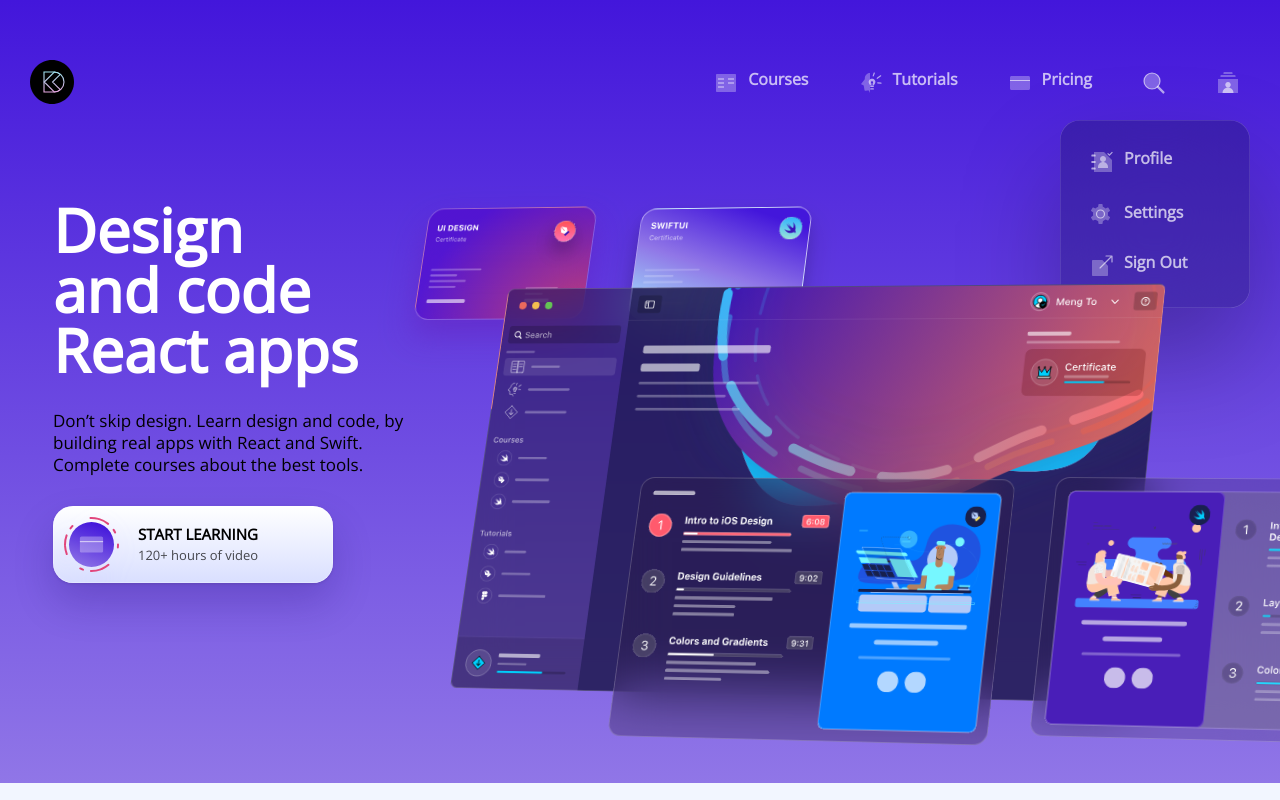
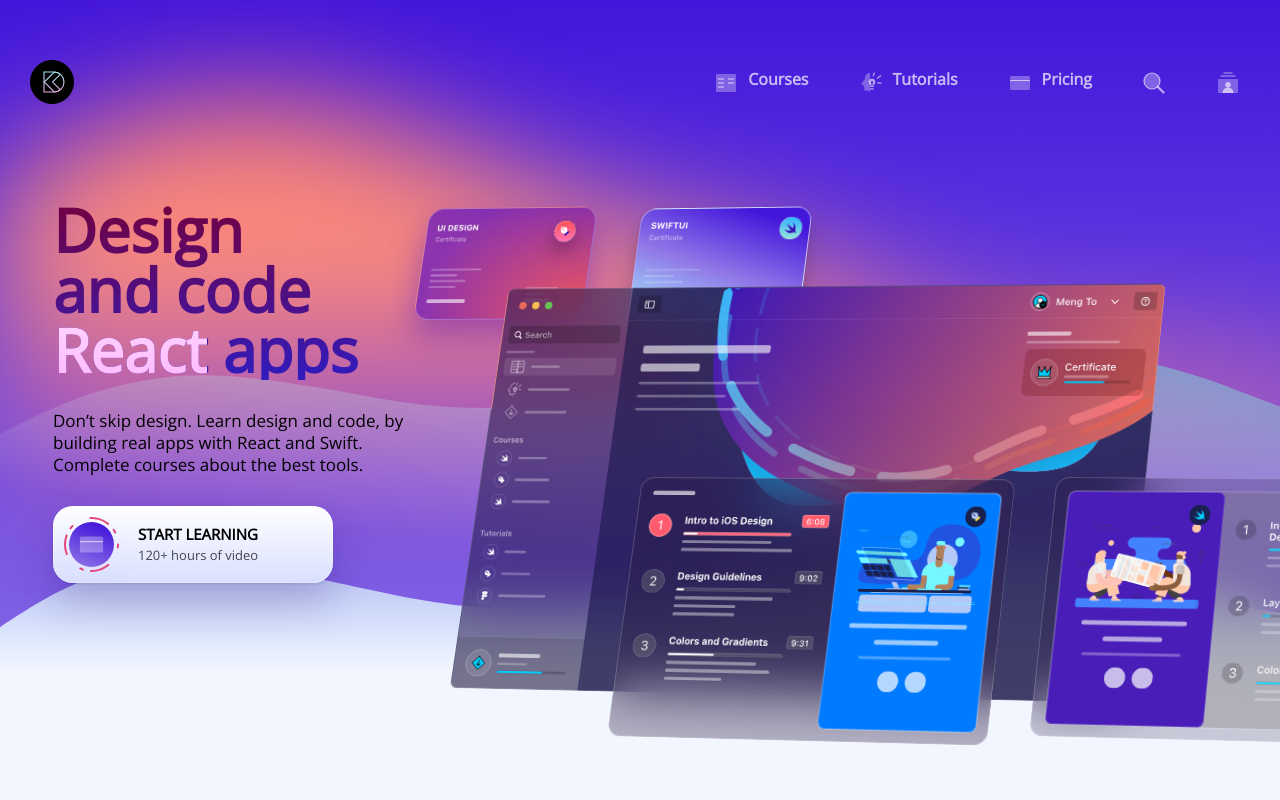
Before and after one commit to MarcAnt/designcodeweb, a Gatsby site: page / in a window 1280 px wide. Built offline with nearby package versions, Linux system fonts and the light colour scheme; Gatsby itself is replaced by a stand-in of ours.

Commit message:
Finalizando curso de DesignCode con React

```diff
--- a/src/components/animations/MockupAnimation.js
+++ b/src/components/animations/MockupAnimation.js
@@ -17,6 +17,15 @@
 const Wrapper  = styled.div`
     position: relative;
     perspective: 5000;
+
+    @media (max-width: 768px) {
+      transform: scale(0.6);
+      transform-origin:top left;
+    }
+    @media (max-width: 45opx) {
+      transform: scale(0.4);
+
+    }
 
     div {
         transform: rotateY(-20deg) rotateX(20deg);
--- /dev/null
+++ b/src/components/backgrounds/WaveBackground.js
@@ -0,0 +1,45 @@
+import React from 'react'
+import styled from 'styled-components'
+
+
+export default function WaveBackground() {
+    return (
+        <Wrapper>
+            <Background />
+            <Wave src="/images/waves/hero-wave1.svg" style={{ top: "100px", filter: "blur(60px)" }}/>
+            <Wave src="/images/waves/hero-wave2.svg" style={{ top: "350px" }} />
+            <BottomWave src="/images/waves/hero-wave3.svg" style={{ top: "550px" }} />
+        </Wrapper>
+    )
+}
+
+
+
+const Wrapper = styled.div`
+    position: relative;
+
+
+`;
+const Wave = styled.img`
+    position: absolute;
+    z-index: -1;
+
+    @media (min-width: 1440px) {
+        width: 100%;
+    }
+`;
+
+const BottomWave = styled(Wave)`
+
+    @media (prefer-color-scheme: dark) {
+        content: url("/images/waves/hero-wave3-dark.svg");
+    }
+`;
+
+const Background = styled.div`
+background: linear-gradient(180deg, #4316DB 0%, #9076E7 100%);
+    position: absolute;
+    width: 100%;
+    height:800px;
+    z-index: -1;
+`;
--- a/src/components/buttons/MenuButtons.js
+++ b/src/components/buttons/MenuButtons.js
@@ -6,7 +6,8 @@
 
     const {item} = props;
     return (
-        <Link to={item.link} >
+
+        <Link to={item.link} onClick={props.onClick}>
 
             <MenuItem title={item.title}>
                 <img src={item.icon} alt={item.title} />
--- a/src/components/layout/Header.js
+++ b/src/components/layout/Header.js
@@ -1,30 +1,58 @@
 import { Link } from 'gatsby';
-import React from 'react'
+import React, { useEffect, useRef, useState } from 'react'
 import styled from 'styled-components';
 import {menuData} from '../../data/menuData.js';
 import MenuButtons from '../buttons/MenuButtons'
 import MenuTooltip from '../tooltips/MenuTooltip.js';
 
 export default function Header() {
+
+    const [isOpen, setIsOpen] = useState(false);
+
+    const ref = useRef()
+    const tooltipRef = useRef()
+
+    function handleClick(event) {
+        setIsOpen(!isOpen);
+        event.preventDefault();
+    }
+
+    function handleClickOutside(event) {
+        //Ayuda a que solo se cambie el valor cuando se de click solo afuera del menu y no dentro de sus elementos
+        if (ref.current && !ref.current.contains(event.target) && !tooltipRef.current.contains(event.target)) {
+
+            setIsOpen(false);
+        }
+    }
+
+    useEffect(()=> {
+        document.addEventListener("mousedown", handleClickOutside);
+
+        return () => {
+            document.removeEventListener("mousedown", handleClickOutside);
+        }
+    }, []);
+
     return(
-        <Wrapper>
+        <Wrapper >
 
             <Link to="/">
                  <img src="images/logos/logo.svg" alt="Logo"/>
 
             </Link>
 
-            <MenuWrapper count={menuData.length}>
+            <MenuWrapper count={menuData.length} ref={ref}>
 
-                {menuData.map((item, index) => (
+                {menuData.map( (item, index) =>  item.link === '/account'? (<MenuButtons item={item} key={index} onClick={ (event) => handleClick(event) } />) : ( <MenuButtons item={item} key={index} /> ) )}
 
-                  <MenuButtons item={item} key={index} />
+                <HamburgerWrapper>
+                    <MenuButtons item={{title: "", icon: "/images/icons/hamburger.svg", link: "/"}} onClick={ (event) => handleClick(event) } />
+                </HamburgerWrapper>
+            </MenuWrapper>
+            <div ref={tooltipRef}>
 
-                ))}
-
-            </MenuWrapper>
-
-            <MenuTooltip />
+                <MenuTooltip isOpen={isOpen}   />
+            </div>
         </ Wrapper>
     );
 }
@@ -38,10 +66,37 @@
     justify-content: space-between;
     align-items: center;
     padding: 0 30px;
+
+    @media (max-width: 768px) {
+        top: 30px;
+    }
+    @media (max-width: 450px) {
+        top: 20px;
+        padding: 0 20px;
+    }
 `;
 const MenuWrapper = styled.div`
 
     display: grid;
     gap: 30px;
     grid-template-columns: repeat(${props => props.count },auto);
+
+    @media (max-width: 768px) {
+
+        > a {
+            display: none;
+        }
+
+        grid-template-columns: auto;
+    }
+
 `;
+
+const HamburgerWrapper = styled.div`
+
+    display: none;
+
+    @media (max-width: 768px) {
+        display: block;
+    }
+`;
--- a/src/components/sections/HeroSection.js
+++ b/src/components/sections/HeroSection.js
@@ -1,18 +1,20 @@
 import React from 'react'
-import styled from 'styled-components'
+import styled, { keyframes } from 'styled-components'
 import { MockupAnimation } from '../animations/MockupAnimation';
+import WaveBackground from '../backgrounds/WaveBackground';
 import PurchaseButton from '../buttons/PurchaseButton';
 import { themes } from '../styles/ColorStyles';
 import { H1, MediumText } from '../styles/TextStyles';
 function HeroSection() {
     return (
         <Wrapper>
+            <WaveBackground />
             <ContentWrapper>
                 <TextWrapper>
 
                     <Title>
                     Design <br />
-                    and code React apps
+                    and code <span>React</span> apps
                     </Title>
                     <Description>Don’t skip design. Learn design and code, by building real apps with
                     React and Swift. Complete courses about the best tools.</Description>
@@ -31,8 +33,16 @@
 // Para resolver problemas con la carga de styled components en gatsby agregando `gatsby-plugin-styled-components`, en gatsby-config
 
 // Usando los styles components
+
+const animation = keyframes`
+
+    from {opacity: 0; transform: translateY(-10px); filter: blur(10px);}
+    to {opacity: 1; transform: translateY(0px); filter: blur(0px);}
+`;
+
+
 const Wrapper = styled.div`
-    background: linear-gradient(180deg, #4316DB 0%, #9076E7 100%);
+
     overflow: hidden;
 `;
 
@@ -42,17 +52,59 @@
 	margin: 0 auto;
     display: grid;
     grid-template-columns: 360px auto;
+
+    @media (max-width: 450px) {
+        grid-template-columns: auto;
+        gap: 60px;
+        padding: 150px 20px 250px;
+    }
 `;
 
 const TextWrapper = styled.div`
   max-width: 360px;
   display: grid;
   gap:30px;
+
+  > * {
+    opacity: 0;
+    animation: ${animation} 1s  forwards;
+
+    :nth-child(1) {
+        animation-delay: 0s;
+    }
+
+    :nth-child(2) {
+        animation-delay: 0.2s;
+    }
+    :nth-child(3) {
+        animation-delay: 0.4s;
+    }
+}
+
+
 `;
 // recordar que cuando esté entre () es que ese estilo viene por import
 //${themes.dark.text1}; viene del import de ColorStyles como un objeto
 const Title = styled(H1)`
 	color: ${themes.dark.text1};
+
+    background: linear-gradient(180deg, #730040 0%, #301cbe 100%);
+    background-clip: text;
+    -webkit-background-clip: text;
+    color: transparent;
+
+    span {
+        background: linear-gradient(180deg, #ffd7ff 0%, #ffb6ff 100%);
+	background-clip: text;
+	-webkit-background-clip: text;
+	color: transparent;
+    }
+
+
+    @media (max-width: 450px) {
+        font-size: 48px;
+    }
+
 `;
 
 const Description = styled(MediumText)``;
--- a/src/components/styles/TextStyles.js
+++ b/src/components/styles/TextStyles.js
@@ -3,16 +3,26 @@
 export const H1 = styled.h1`
   font-weight: bold;
   font-size: 60px;
+
+  @media (max-width: 450px) {
+    font-size: 34px;
+  }
 `
 
 export const H2 = styled.h2`
   font-weight: bold;
   font-size: 40px;
+  @media (max-width: 450px) {
+    font-size: 28px;
+  }
 `
 
 export const H3 = styled.h3`
   font-weight: bold;
   font-size: 30px;
+  @media (max-width: 450px) {
+    font-size: 24px;
+  }
 `
 
 export const BodyIntro = styled.p`
--- a/src/components/tooltips/MenuTooltip.js
+++ b/src/components/tooltips/MenuTooltip.js
@@ -1,14 +1,15 @@
-import React, { useState } from 'react'
+import React from 'react'
 import styled from 'styled-components'
 import {tooltipData} from '../../data/menuData';
 import MenuButtons from '../buttons/MenuButtons';
 
 
-const MenuTooltip = () => {
+const MenuTooltip = (props) => {
 
-    const [isOpen, setIsOpen] = useState(false)
+  const {isOpen} = props;
+
    return (
-        <Wrapper isOpen={isOpen} onClick={ () => setIsOpen(!isOpen) }>
+        <Wrapper isOpen={isOpen} >
             {tooltipData.map( (item, index) => ( <MenuButtons item={item} key={index} /> )  ) }
         </Wrapper>
    );
@@ -27,11 +28,15 @@
   border-radius: 20px;
   padding: 20px;
 
-  opacity: ${props => (props.isOpen ? 1 : 0.5)}
+  opacity: ${props => (props.isOpen ? 1 : 0)};
   z-index: 100;
   display: grid;
   gap: 10px;
   grid-template-columns: 150px;
+  transition: 0.3s ease-in-out;
+
+  visibility: ${props => (props.isOpen ? "visible" : "hidden")};
+  transform: ${props => (props.isOpen ? "skewY(0deg) rotate(0deg) translateY(0px)" : "skewY(0deg) rotate(0deg) translateY(0px)")};
 `
 
 
```
